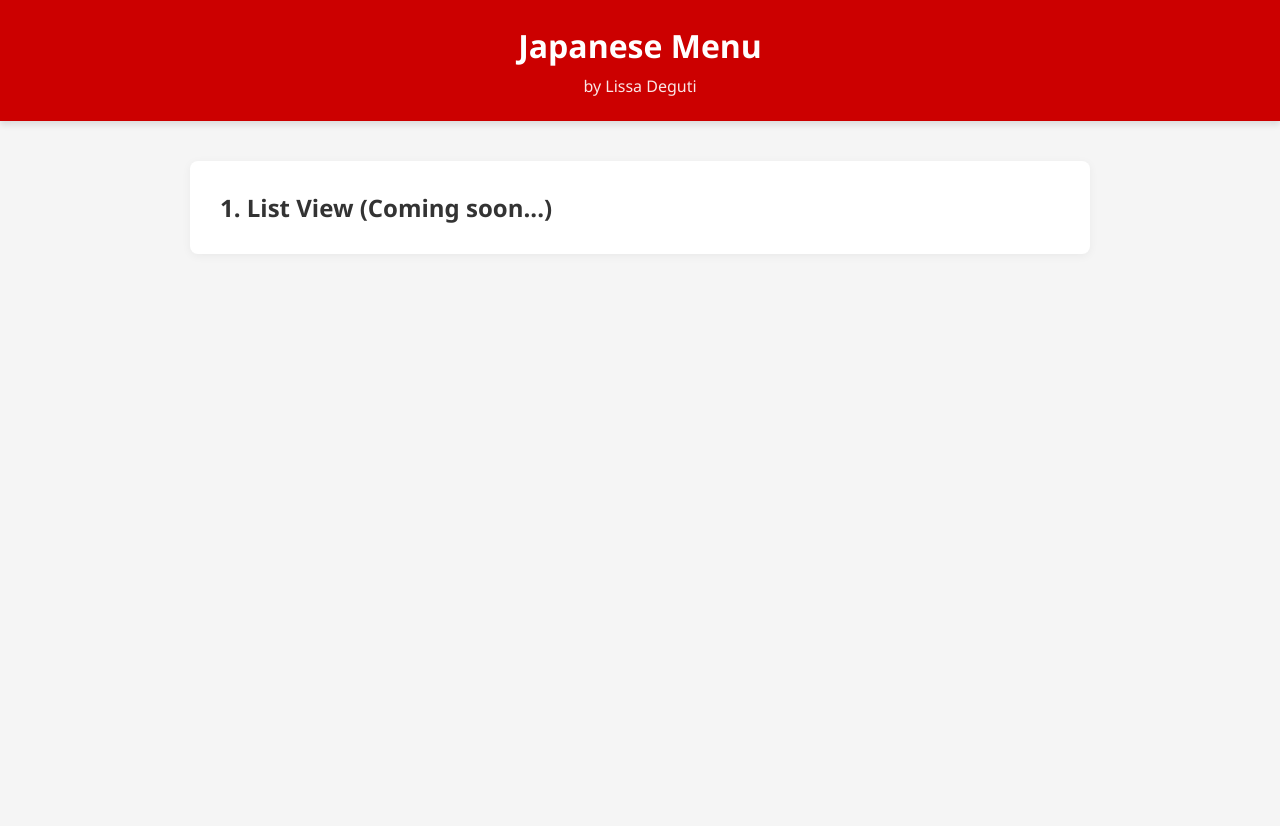
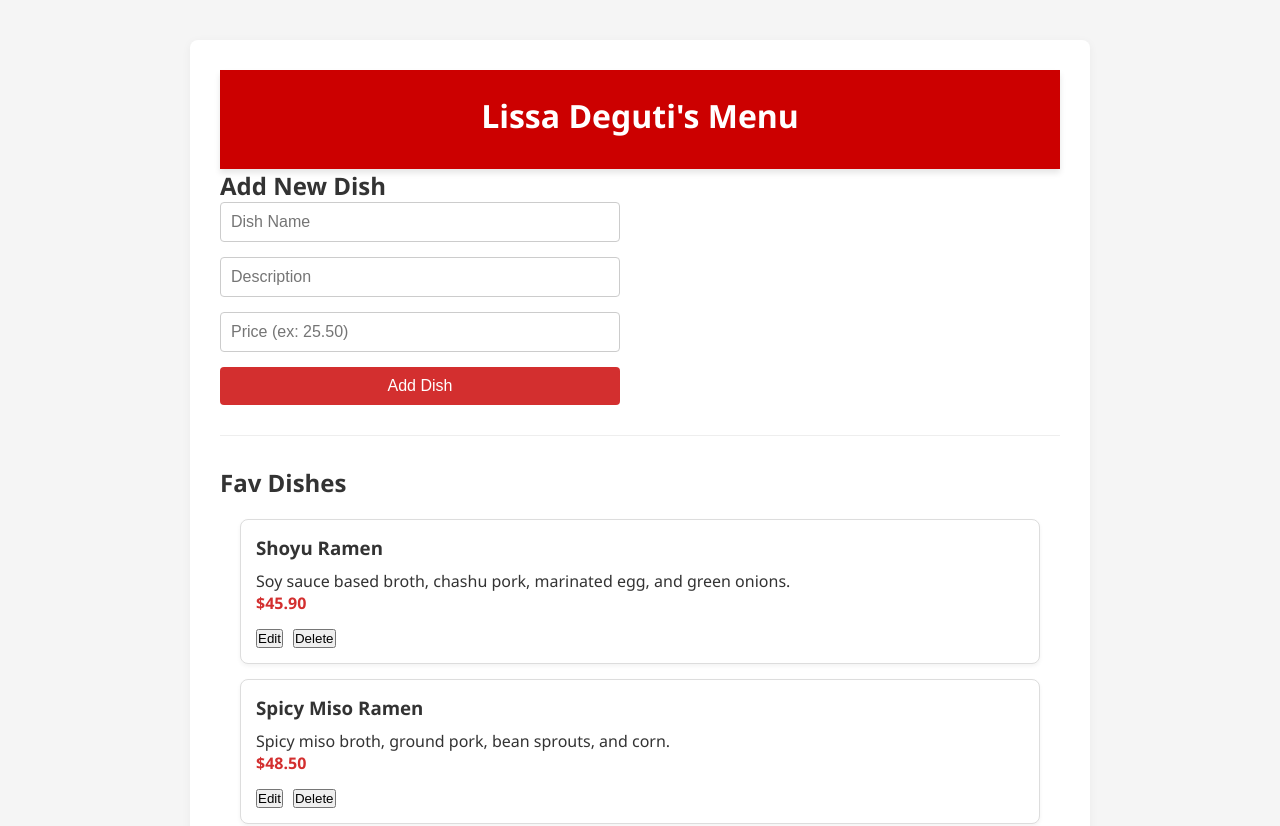
Before and after one commit to lilidgt/Site-Japanese-Menu, a React (Vite) app in the folder crud-site-lili/: page / in a window 1280 px wide. Shown: the top 826 px of the page. Before the commit the page ends 800 px from the top, so only its background shows below. Built offline with nearby package versions, Linux system fonts and the light colour scheme.

Commit message:
feat: add form to create new dishes and update menu list

```diff
--- a/crud-site-lili/src/App.jsx
+++ b/crud-site-lili/src/App.jsx
@@ -1,22 +1,100 @@
-import { BrowserRouter, Routes, Route } from 'react-router-dom';
+import { useState } from 'react';
 import './index.css';
 
 function App() {
+  // mock data
+  const [dishes, setDishes] = useState([
+    { id: 1, name: 'Shoyu Ramen', description: 'Soy sauce based broth, chashu pork, marinated egg, and green onions.', price: 45.90 },
+    { id: 2, name: 'Spicy Miso Ramen', description: 'Spicy miso broth, ground pork, bean sprouts, and corn.', price: 48.50 },
+    { id: 3, name: 'Pork Gyoza', description: '6 pieces of pan-fried dumplings filled with pork and cabbage.', price: 28.00 }
+  ]);
+
+  // form inputs
+  const [name, setName] = useState('');
+  const [description, setDescription] = useState('');
+  const [price, setPrice] = useState('');
+
+  // handle form submission
+  const handleAddDish = (e) => {
+    e.preventDefault(); // no reloading
+
+    if (!name || !description || !price) return; // not empty
+
+    // cr new dish objct
+    const newDish = {
+      id: Date.now(), // random id (for now :PPP)
+      name: name,
+      description: description,
+      price: parseFloat(price)
+    };
+
+    // upd dishes array with new dish
+    setDishes([...dishes, newDish]);
+
+    // clear the inputs
+    setName('');
+    setDescription('');
+    setPrice('');
+  };
+
   return (
-    <BrowserRouter>
+    <div className="container">
       <header className="header">
-        <h1>Japanese Menu</h1>
-        <p>by Lissa Deguti</p>
+        <h1>Lissa Deguti's Menu</h1>
       </header>
 
-      <main className="container">
-        <Routes>
-          <Route path="/" element={<h2>1. List View (Coming soon...)</h2>} />
-          <Route path="/create" element={<h2>2. Create View (Coming soon...)</h2>} />
-          <Route path="/dish/:id" element={<h2>3. Dish Details (Coming soon...)</h2>} />
-        </Routes>
+      <main className="menu-section">
+
+        {/* add new dish form */}
+        <section className="form-section">
+          <h2>Add New Dish</h2>
+          <form onSubmit={handleAddDish} className="dish-form">
+            <input
+              type="text"
+              placeholder="Dish Name"
+              value={name}
+              onChange={(e) => setName(e.target.value)}
+            />
+            <input
+              type="text"
+              placeholder="Description"
+              value={description}
+              onChange={(e) => setDescription(e.target.value)}
+            />
+            <input
+              type="number"
+              placeholder="Price (ex: 25.50)"
+              step="0.01"
+              value={price}
+              onChange={(e) => setPrice(e.target.value)}
+            />
+            <button type="submit" className="btn-submit">Add Dish</button>
+          </form>
+        </section>
+
+        <hr className="divider" />
+
+        {/* dish list */}
+        <section className="list-section">
+          <h2>Fav Dishes</h2>
+          <div className="dish-list">
+            {dishes.map((dish) => (
+              <div key={dish.id} className="dish-card">
+                <h3>{dish.name}</h3>
+                <p className="description">{dish.description}</p>
+                <p className="price">${dish.price.toFixed(2)}</p>
+
+                <div className="actions">
+                  <button className="btn-edit">Edit</button>
+                  <button className="btn-delete">Delete</button>
+                </div>
+              </div>
+            ))}
+          </div>
+        </section>
+
       </main>
-    </BrowserRouter>
+    </div>
   );
 }
 
--- a/crud-site-lili/src/index.css
+++ b/crud-site-lili/src/index.css
@@ -36,3 +36,74 @@ body {
   border-radius: 8px;
   box-shadow: 0 2px 10px rgba(0, 0, 0, 0.05);
 }
+
+.dish-list {
+  display: flex;
+  flex-direction: column;
+  gap: 15px;
+  padding: 20px;
+}
+
+.dish-card {
+  border: 1px solid #ddd;
+  border-radius: 8px;
+  padding: 15px;
+  background-color: #fff;
+  box-shadow: 0 2px 4px rgba(0,0,0,0.05);
+}
+
+.dish-card h3 {
+  margin: 0 0 10px 0;
+  color: #333;
+}
+
+.price {
+  font-weight: bold;
+  color: #d32f2f;
+}
+
+.actions {
+  margin-top: 15px;
+  display: flex;
+  gap: 10px;
+}
+
+/* Form Styles */
+.form-section {
+  margin-bottom: 30px;
+}
+
+.dish-form {
+  display: flex;
+  flex-direction: column;
+  gap: 15px;
+  max-width: 400px;
+}
+
+.dish-form input {
+  padding: 10px;
+  border: 1px solid #ccc;
+  border-radius: 4px;
+  font-size: 16px;
+}
+
+.btn-submit {
+  padding: 10px;
+  background-color: #d32f2f; /* Vermelho combinando com o header */
+  color: white;
+  border: none;
+  border-radius: 4px;
+  font-size: 16px;
+  cursor: pointer;
+}
+
+.btn-submit:hover {
+  background-color: #b71c1c;
+}
+
+.divider {
+  border: 0;
+  height: 1px;
+  background-color: #eee;
+  margin: 30px 0;
+}
```
